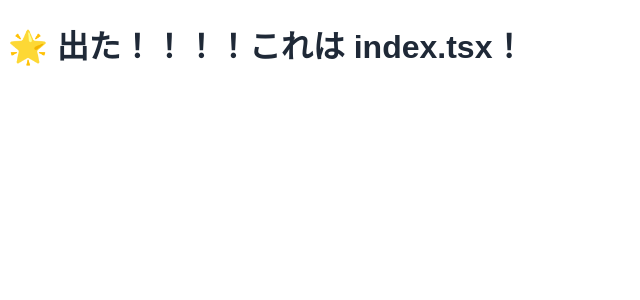
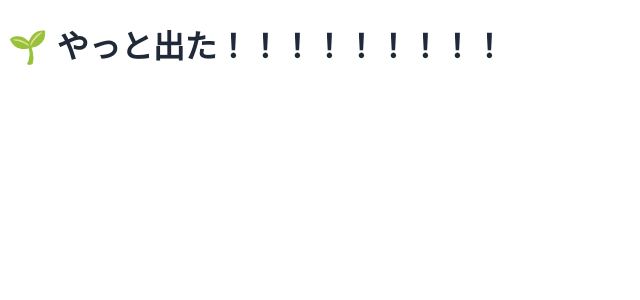
Before and after one commit to HIROYOKOKI/evae-diagnosis-api-next, a Next.js app: page / in a window 1280 px wide. Shown: the top 300 px of the page, without its empty margins (0-640 px from the left). Built offline with nearby package versions, Linux system fonts and the light colour scheme.

Commit message:
Update index.tsx

```diff
--- a/pages/index.tsx
+++ b/pages/index.tsx
@@ -1,8 +1,9 @@
+// ファイル: pages/index.tsx
 export default function Home() {
   return (
     <div className="p-8">
       <h1 className="text-3xl font-bold text-green-500">
-        🌟 出た！！！！これは index.tsx！
+        🌱 やっと出た！！！！！！！！！
       </h1>
     </div>
   );
```
